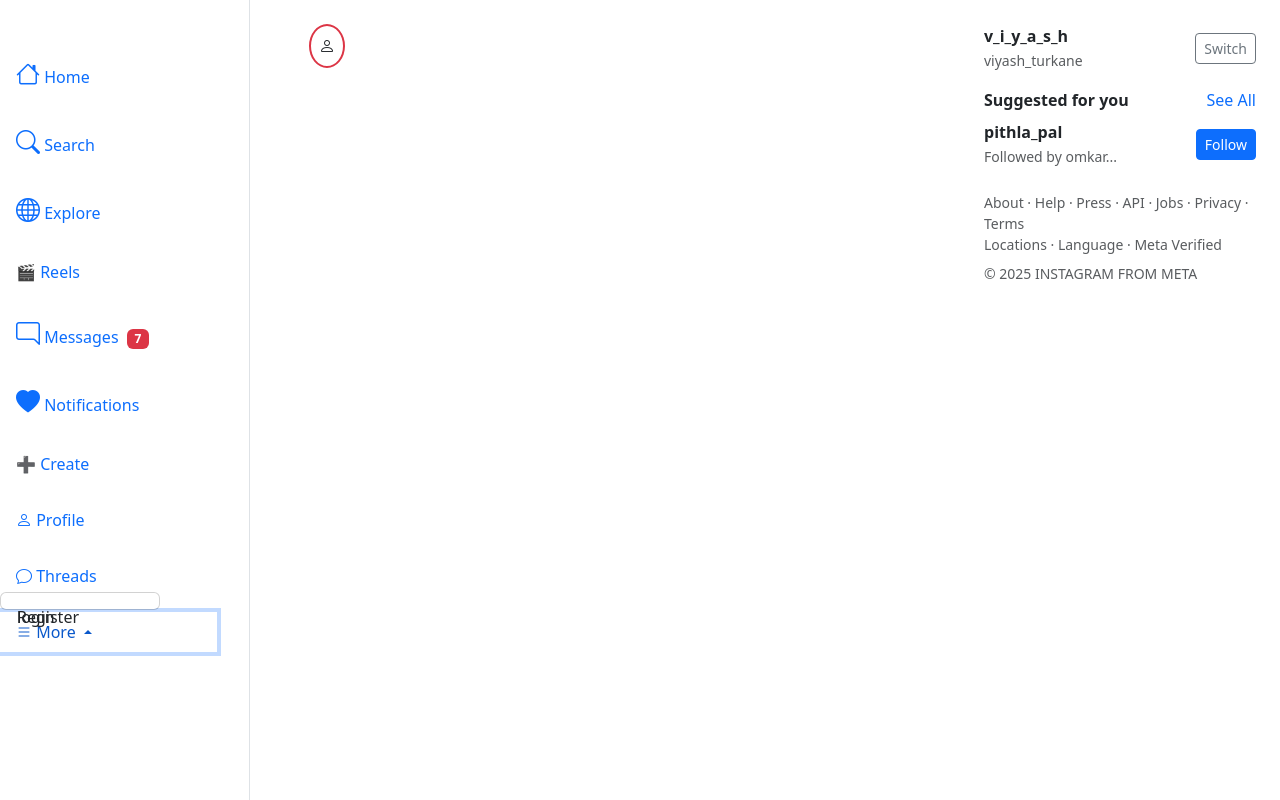
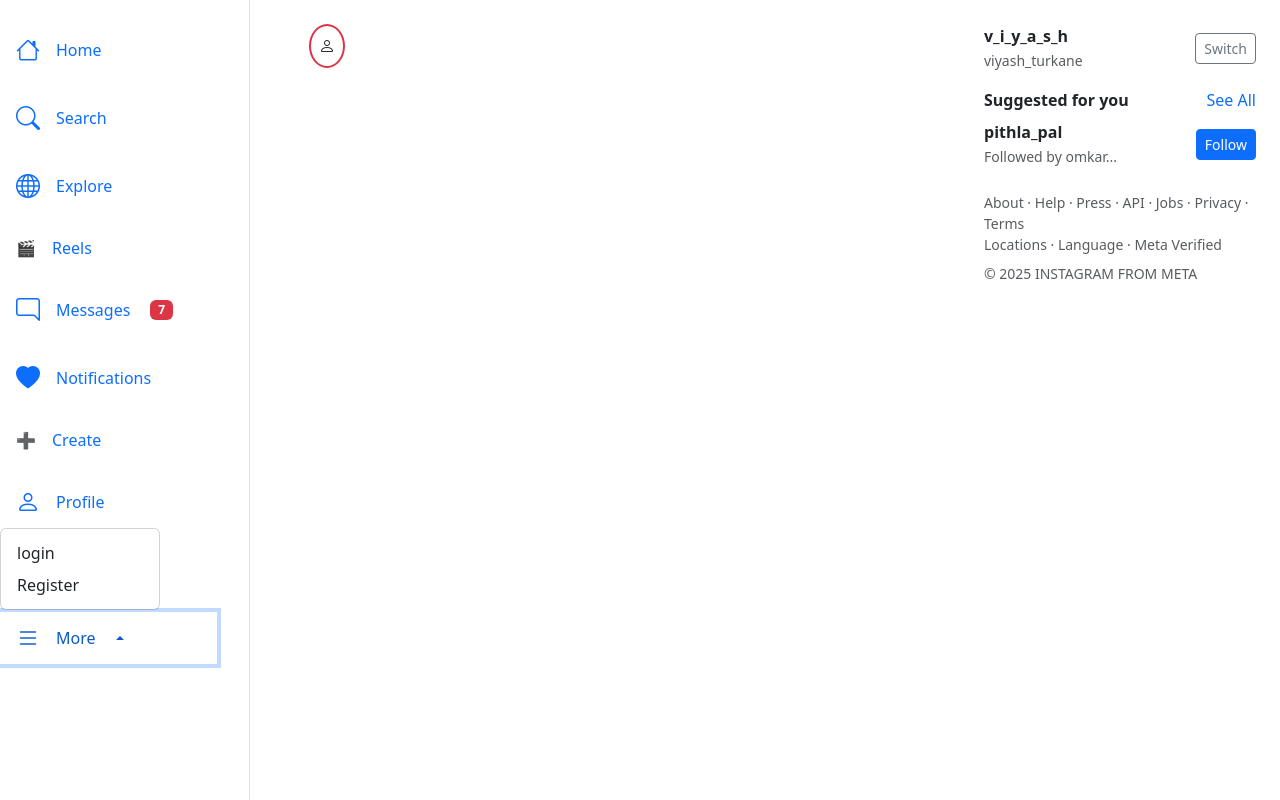
Before and after one commit to Viyashv/SocialMedia, a Django app: template mediaGram/socialMedia/templates/home.html in a window 1280 px wide, after a click on "More". Run offline with Django 3.2, Linux system fonts and the light colour scheme; the template is opened without the code that fills it, so the values that code supplies are empty.

Commit message:
made changes in sidebar and profile page

```diff
--- a/mediaGram/socialMedia/static/index.css
+++ b/mediaGram/socialMedia/static/index.css
@@ -34,7 +34,7 @@
 @media screen and (max-width: 1000px) {
 
     /* Collapsed sidebar style (only icons displayed) */
-    .sidebar.collapsed {
+    .sidebar{
         width: 70px;
     }
 
@@ -96,10 +96,13 @@ body {
 .sidebar,
 .right-sidebar {
     height: 100vh;
-    overflow: hidden;
     /* Disable scrolling on sidebars */
 }
 
 .w-max-content {
     width: max-content !important;
 }
+.comment-sec {
+    height: 8rem !important;
+    overflow-y: auto !important;
+}
--- a/mediaGram/socialMedia/templates/sidebar.html
+++ b/mediaGram/socialMedia/templates/sidebar.html
@@ -1,45 +1,45 @@
 <div class="d-flex p-0 justify-content-between">
     <!-- Sidebar -->
     <div class="sidebar border-end d-flex flex-column pe-3">
-        <ul class="nav flex-column gap-3 justify-content-center mt-5 pe-3">
-            <li class="w-max-content"><a href="/" class="nav-link">
+        <ul class="nav flex-column gap-3 justify-content-center mt-4 pe-3">
+            <li class="w-max-content"><a href="/" class="nav-link d-flex align-items-center gap-3">
                     <i class="bi bi-house fs-4"></i> <span>Home</span>
                 </a></li>
-            <li class="w-max-content"><a href="#" class="nav-link">
+            <li class="w-max-content"><a href="#" class="nav-link d-flex align-items-center gap-3">
                     <i class="bi bi-search fs-4"></i> <span>Search</span>
                 </a></li>
-            <li class="w-max-content"><a href="#" class="nav-link">
+            <li class="w-max-content"><a href="#" class="nav-link d-flex align-items-center gap-3">
                     <i class="bi bi-globe fs-4"></i> <span>Explore</span>
                 </a></li>
-            <li class="w-max-content"><a href="#" class="nav-link">
+            <li class="w-max-content"><a href="#" class="nav-link d-flex align-items-center gap-3">
                     🎬 <span>Reels</span>
                 </a></li>
-            <li class="w-max-content" class="p-0"><a href="#" class="nav-link">
+            <li class="w-max-content" class="p-0"><a href="#" class="nav-link d-flex align-items-center gap-3">
                     <i class="bi bi-chat-right fs-4"></i> <span>Messages</span> <span class="badge bg-danger ms-1">7</span>
                 </a></li>
-            <li class="w-max-content"><a href="#" class="nav-link">
+            <li class="w-max-content"><a href="#" class="nav-link d-flex align-items-center gap-3">
                     <i class="bi bi-heart-fill fs-4"></i> <span>Notifications</span>
                 </a></li>
-            <li class="w-max-content"><a href="#" class="nav-link">
+            <li class="w-max-content"><a href="#" class="nav-link d-flex align-items-center gap-3">
                     ➕ <span>Create</span>
                 </a></li>
-            <li class="w-max-content"><a href="{% url 'profile' %}" class="nav-link">
-                    <i class="bi bi-person"></i> <span>Profile</span>
+            <li class="w-max-content"><a href="{% url 'profile' %}" class="nav-link d-flex align-items-center gap-3">
+                    <i class="bi bi-person fs-4"></i> <span>Profile</span>
                 </a></li>
-            <li class="w-max-content"><a href="#" class="nav-link">
-                    <i class="bi bi-chat"></i> <span>Threads</span>
+            <li class="w-max-content"><a href="#" class="nav-link d-flex align-items-center gap-3">
+                    <i class="bi bi-chat fs-4"></i> <span>Threads</span>
                 </a></li>
             <li class="nav-item dropdown dropup">
-                <a class="nav-link dropdown-toggle" href="#" role="button" data-bs-toggle="dropdown"
+                <a class="nav-link dropdown-toggle d-flex align-items-center gap-3" href="#" role="button" data-bs-toggle="dropdown"
                     aria-expanded="false">
-                    <i class="bi bi-list"></i> <span>More</span>
+                    <i class="bi bi-list fs-4"></i> <span>More</span>
                 </a>
-                <ul class="dropdown-menu z-3 position-absolute">
+                <ul class="dropdown-menu z-4">
                     {% if user.is_authenticated %}
-                    <li><a class="dropdown-item z-3" href="{% url 'logout' %}">Logout</a></li>
+                    <li><a class="dropdown-item" href="{% url 'logout' %}">Logout</a></li>
                     {% else %}
-                    <li><a class="dropdown-item z-3 position-absolute" href="{% url 'login' %}">login</a></li>
-                    <li><a class="dropdown-item z-3 position-absolute" href="{% url 'register' %}">Register</a></li>
+                    <li><a class="dropdown-item" href="{% url 'login' %}">login</a></li>
+                    <li><a class="dropdown-item" href="{% url 'register' %}">Register</a></li>
                     {% endif %}
                 </ul>
             </li>
```
Also changed, not shown: mediaGram/socialMedia/templates/profile.html (+39 -30 lines).
